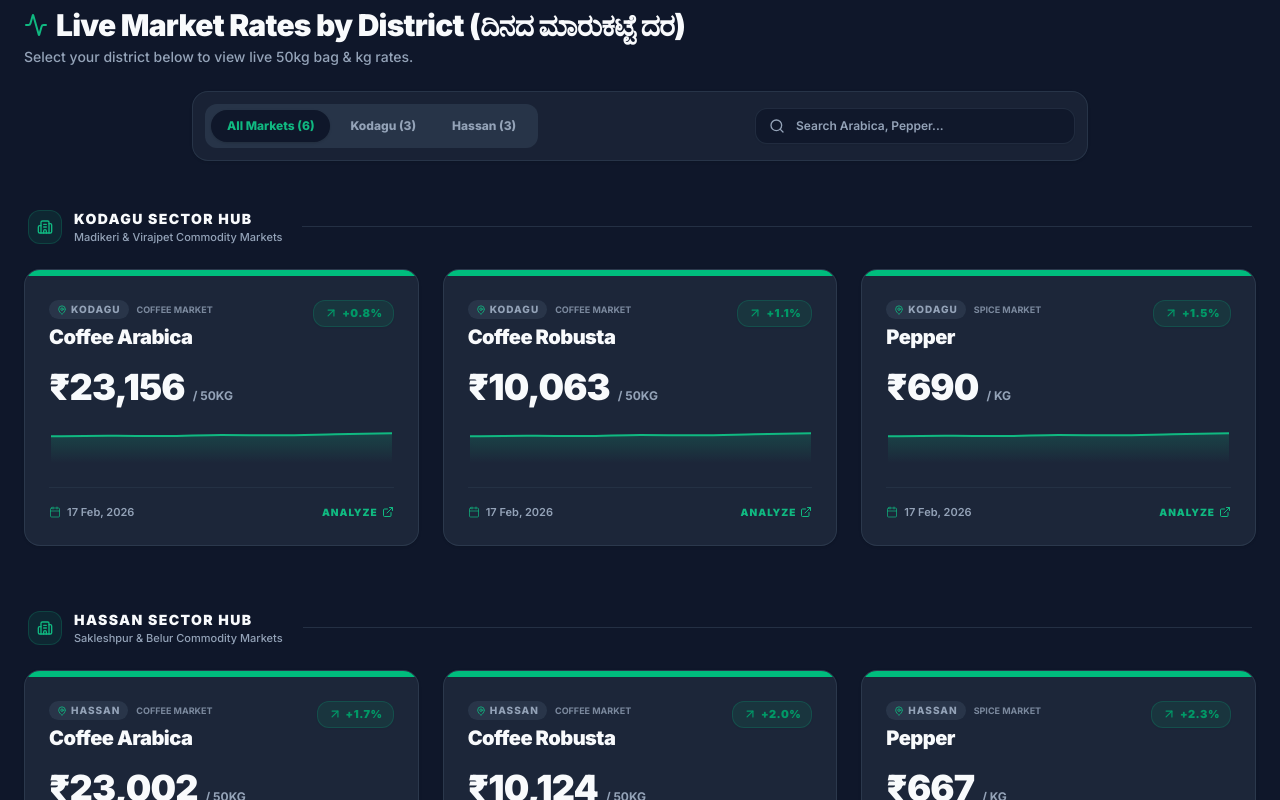
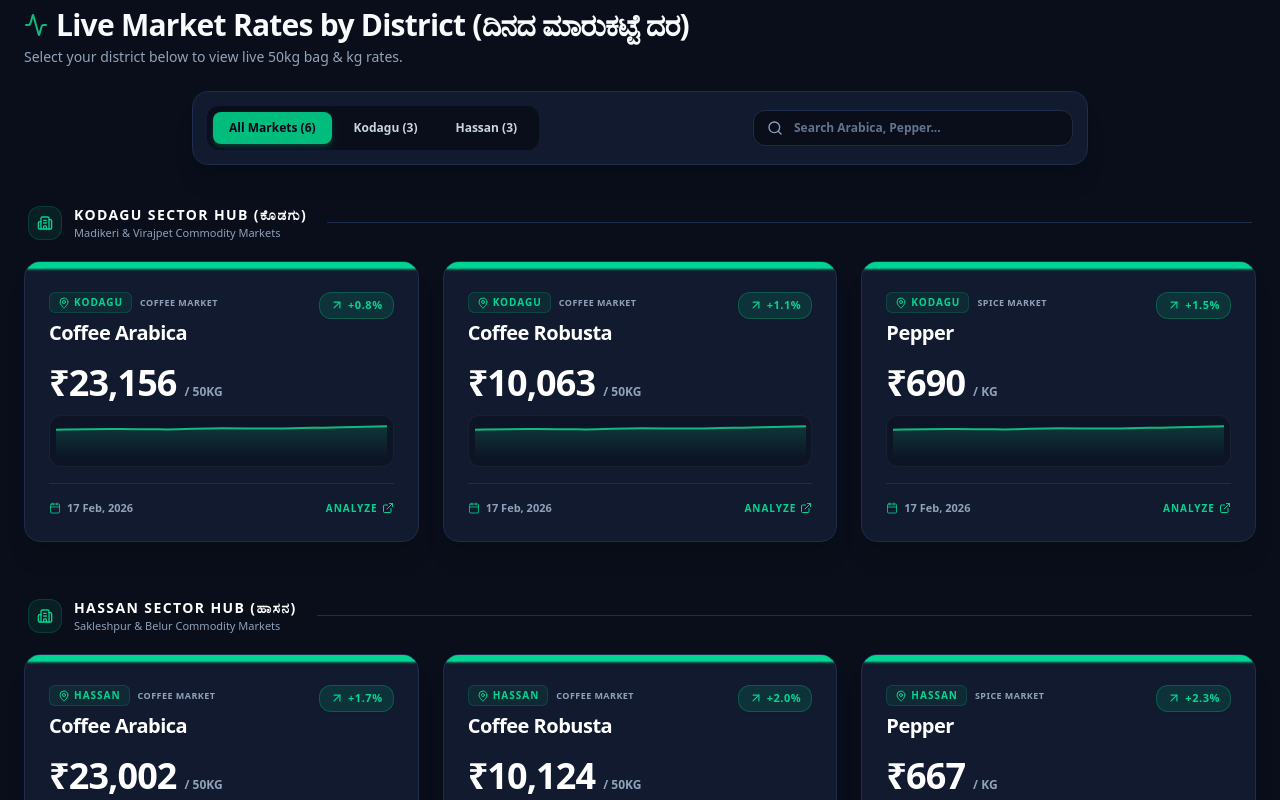
Before and after one commit to preethamamin22/Daily-Market-Prices-Of-Coffee-And-Pepper, a Next.js app: page / in a window 1280 px wide. Shown: the part 1280-2080 px from the top of the page. Built offline with nearby package versions, Linux system fonts and the light colour scheme; no server answers; the database is empty.

Commit message:
fix(css): enforce explicit dark emerald color utilities and wipe build cache

```diff
--- a/src/app/globals.css
+++ b/src/app/globals.css
@@ -2,50 +2,12 @@
 
 @plugin "tailwindcss-animate";
 
-@custom-variant dark (&:is(.dark *));
-
-@theme {
-  --font-sans: var(--font-sans), system-ui, -apple-system, sans-serif;
-
-  --color-background: #0f172a;
-  --color-foreground: #f8fafc;
-
-  --color-card: #1e293b;
-  --color-card-foreground: #f8fafc;
-
-  --color-popover: #1e293b;
-  --color-popover-foreground: #f8fafc;
-
-  --color-primary: #10b981;
-  --color-primary-foreground: #022c22;
-
-  --color-secondary: #0f766e;
-  --color-secondary-foreground: #ffffff;
-
-  --color-muted: #334155;
-  --color-muted-foreground: #94a3b8;
-
-  --color-accent: #047857;
-  --color-accent-foreground: #ffffff;
-
-  --color-destructive: #f43f5e;
-  --color-destructive-foreground: #ffffff;
-
-  --color-border: #334155;
-  --color-input: #334155;
-  --color-ring: #10b981;
-
-  --radius-lg: 1rem;
-  --radius-md: 0.75rem;
-  --radius-sm: 0.5rem;
-}
-
 :root {
-  --background: #0b1329;
+  --background: #090e1a;
   --foreground: #f8fafc;
-  --card: #131f37;
+  --card: #111a2e;
   --card-foreground: #f8fafc;
-  --popover: #131f37;
+  --popover: #111a2e;
   --popover-foreground: #f8fafc;
   --primary: #10b981;
   --primary-foreground: #022c22;
@@ -57,42 +19,53 @@
   --accent-foreground: #ffffff;
   --destructive: #f43f5e;
   --destructive-foreground: #ffffff;
-  --border: #1e293b;
-  --input: #1e293b;
+  --border: #1e2d4a;
+  --input: #1e2d4a;
   --ring: #10b981;
   --radius: 1rem;
 }
 
-/* Custom visual utilities */
-.glass-panel {
-  background: rgba(19, 31, 55, 0.85);
-  backdrop-filter: blur(16px);
-  -webkit-backdrop-filter: blur(16px);
-  border: 1px solid rgba(255, 255, 255, 0.1);
+@theme {
+  --color-background: var(--background);
+  --color-foreground: var(--foreground);
+  --color-card: var(--card);
+  --color-card-foreground: var(--card-foreground);
+  --color-popover: var(--popover);
+  --color-popover-foreground: var(--popover-foreground);
+  --color-primary: var(--primary);
+  --color-primary-foreground: var(--primary-foreground);
+  --color-secondary: var(--secondary);
+  --color-secondary-foreground: var(--secondary-foreground);
+  --color-muted: var(--muted);
+  --color-muted-foreground: var(--muted-foreground);
+  --color-accent: var(--accent);
+  --color-accent-foreground: var(--accent-foreground);
+  --color-destructive: var(--destructive);
+  --color-destructive-foreground: var(--destructive-foreground);
+  --color-border: var(--border);
+  --color-input: var(--input);
+  --color-ring: var(--ring);
 }
 
-.gradient-text {
-  background: linear-gradient(135deg, #10b981 0%, #38bdf8 50%, #a855f7 100%);
-  -webkit-background-clip: text;
-  -webkit-text-fill-color: transparent;
+body {
+  background-color: #090e1a !important;
+  color: #f8fafc !important;
+  font-family: system-ui, -apple-system, BlinkMacSystemFont, 'Segoe UI', Roboto, Oxygen, Ubuntu, Cantarell, sans-serif;
+  min-height: 100vh;
 }
 
-.hero-glow {
-  background: radial-gradient(circle at 50% 0%, rgba(16, 185, 129, 0.15) 0%, rgba(11, 19, 41, 0) 70%);
-}
-
-/* Custom scrollbar */
+/* Global scrollbar */
 ::-webkit-scrollbar {
   width: 8px;
   height: 8px;
 }
 
 ::-webkit-scrollbar-track {
-  background: #0b1329;
+  background: #090e1a;
 }
 
 ::-webkit-scrollbar-thumb {
-  background: #1e293b;
+  background: #1e2d4a;
   border-radius: 9999px;
 }
 
--- a/src/components/PriceCard.tsx
+++ b/src/components/PriceCard.tsx
@@ -33,34 +33,34 @@ export function PriceCard({ commodity, district, price, unit, date, previousPric
             whileTap={{ scale: 0.98 }}
             className="group"
         >
-            <Card className="relative overflow-hidden border border-border/70 bg-card/90 backdrop-blur-lg rounded-2xl shadow-sm hover:shadow-xl hover:border-primary/40 transition-all duration-300">
-                {/* Subtle top accent bar */}
+            <Card className="relative overflow-hidden border border-[#1e2d4a] bg-[#111a2e] backdrop-blur-xl rounded-2xl shadow-xl hover:shadow-2xl hover:border-emerald-500/50 transition-all duration-300">
+                {/* Glowing top accent line */}
                 <div className={`h-1.5 w-full ${
-                    trend === "up" ? "bg-emerald-500" : trend === "down" ? "bg-rose-500" : "bg-primary/40"
+                    trend === "up" ? "bg-emerald-400 shadow-sm shadow-emerald-400" : trend === "down" ? "bg-rose-500" : "bg-emerald-500/40"
                 }`} />
 
-                <CardContent className="p-6">
+                <CardContent className="p-5 sm:p-6">
                     {/* Header Row */}
                     <div className="flex justify-between items-start gap-2 mb-4">
                         <div>
-                            <div className="flex items-center gap-2 mb-1">
-                                <span className="text-[10px] font-extrabold uppercase tracking-widest text-muted-foreground flex items-center gap-1 bg-muted/60 px-2 py-0.5 rounded-md">
-                                    <MapPin className="h-2.5 w-2.5 text-primary" />
+                            <div className="flex items-center gap-2 mb-1.5">
+                                <span className="text-[10px] font-black uppercase tracking-widest text-emerald-400 bg-emerald-500/10 border border-emerald-500/20 px-2 py-0.5 rounded-md flex items-center gap-1">
+                                    <MapPin className="h-3 w-3 text-emerald-400" />
                                     {district}
                                 </span>
-                                <span className="text-[9px] font-bold text-muted-foreground/80 uppercase">
+                                <span className="text-[9px] font-bold text-slate-400 uppercase tracking-wider">
                                     {categoryBadge}
                                 </span>
                             </div>
-                            <h3 className="text-xl font-black capitalize tracking-tight text-foreground group-hover:text-primary transition-colors">
+                            <h3 className="text-xl font-black capitalize tracking-tight text-white group-hover:text-emerald-400 transition-colors">
                                 {formattedCommodity.toLowerCase()}
                             </h3>
                         </div>
 
                         <div className={`text-[11px] font-black uppercase tracking-wider px-2.5 py-1 rounded-xl flex items-center gap-1 shadow-xs border ${
-                            trend === "up" ? "bg-emerald-500/10 text-emerald-600 dark:text-emerald-400 border-emerald-500/20" :
-                            trend === "down" ? "bg-rose-500/10 text-rose-600 dark:text-rose-400 border-rose-500/20" :
-                            "bg-muted text-muted-foreground border-border/50"
+                            trend === "up" ? "bg-emerald-500/15 text-emerald-400 border-emerald-500/30" :
+                            trend === "down" ? "bg-rose-500/15 text-rose-400 border-rose-500/30" :
+                            "bg-slate-800 text-slate-300 border-slate-700"
                         }`}>
                             {trend === "up" && <ArrowUpRight className="h-3.5 w-3.5" />}
                             {trend === "down" && <ArrowDownRight className="h-3.5 w-3.5" />}
@@ -70,29 +70,29 @@ export function PriceCard({ commodity, district, price, unit, date, previousPric
                     </div>
 
                     {/* Price display */}
-                    <div className="flex items-baseline gap-2 mb-4">
-                        <span className="text-4xl font-black tracking-tight text-foreground">
+                    <div className="flex items-baseline gap-2 mb-3">
+                        <span className="text-3xl sm:text-4xl font-black tracking-tight text-white">
                             ₹{price.toLocaleString()}
                         </span>
-                        <span className="text-xs font-bold text-muted-foreground uppercase">
+                        <span className="text-xs font-bold text-slate-400 uppercase">
                             / {unit}
                         </span>
                     </div>
 
                     {/* Sparkline mini trend chart */}
-                    <div className="mb-4 pt-1 pb-1">
-                        <SparklineChart isUp={trend !== "down"} data={sparklineData} height={40} />
+                    <div className="mb-4 pt-1 pb-1 bg-[#090e1a]/40 rounded-xl p-1 border border-white/5">
+                        <SparklineChart isUp={trend !== "down"} data={sparklineData} height={42} />
                     </div>
 
                     {/* Footer bar */}
-                    <div className="flex items-center justify-between pt-4 border-t border-border/40">
-                        <div className="flex items-center gap-1.5 text-[11px] text-muted-foreground font-semibold">
-                            <Calendar className="h-3 w-3 text-primary/70" />
+                    <div className="flex items-center justify-between pt-4 border-t border-[#1e2d4a]">
+                        <div className="flex items-center gap-1.5 text-[11px] text-slate-400 font-bold">
+                            <Calendar className="h-3 w-3 text-emerald-400/80" />
                             {format(new Date(date), "dd MMM, yyyy")}
                         </div>
                         <Link
                             href={`/history?commodity=${commodity}&district=${district}`}
-                            className="text-[10px] font-black uppercase tracking-widest text-primary group-hover:underline flex items-center gap-1"
+                            className="text-[10px] font-black uppercase tracking-widest text-emerald-400 hover:text-emerald-300 group-hover:underline flex items-center gap-1"
                         >
                             <span>Analyze</span>
                             <ExternalLink className="h-3 w-3" />
--- a/src/components/PriceList.tsx
+++ b/src/components/PriceList.tsx
@@ -3,7 +3,7 @@
 import { useState } from "react";
 import { PriceCard } from "./PriceCard";
 import { Input } from "@/components/ui/input";
-import { Search, X, SlidersHorizontal, Building2, Layers } from "lucide-react";
+import { Search, X, SlidersHorizontal, Building2 } from "lucide-react";
 import { motion, AnimatePresence } from "framer-motion";
 import { PriceData, PriceListProps } from "@/types/price";
 
@@ -40,37 +40,37 @@ export function PriceList({ initialPrices, prevPrices }: PriceListProps) {
     };
 
     return (
-        <div className="space-y-12">
+        <div className="space-y-10">
             {/* Filter & Search Bar */}
-            <div className="flex flex-col md:flex-row items-center justify-between gap-4 max-w-4xl mx-auto bg-card/70 backdrop-blur-xl p-3 rounded-2xl border border-border/60 shadow-sm">
+            <div className="flex flex-col md:flex-row items-center justify-between gap-4 max-w-4xl mx-auto bg-[#111a2e] p-3.5 rounded-2xl border border-[#1e2d4a] shadow-xl">
                 {/* Sector Switch Tabs */}
-                <div className="flex items-center gap-1 bg-muted/60 p-1.5 rounded-xl w-full md:w-auto">
+                <div className="flex items-center gap-1.5 bg-[#090e1a] p-1.5 rounded-xl w-full md:w-auto overflow-x-auto no-scrollbar">
                     <button
                         onClick={() => setActiveSector("ALL")}
-                        className={`flex-1 md:flex-none px-4 py-2 text-xs font-extrabold rounded-lg transition-all ${
+                        className={`flex-1 md:flex-none px-4 py-2 text-xs font-black rounded-lg transition-all ${
                             activeSector === "ALL"
-                                ? "bg-background text-primary shadow-sm"
-                                : "text-muted-foreground hover:text-foreground"
+                                ? "bg-emerald-500 text-slate-950 shadow-md shadow-emerald-500/20"
+                                : "text-slate-300 hover:text-white hover:bg-white/5"
                         }`}
                     >
                         All Markets ({initialPrices.length})
                     </button>
                     <button
                         onClick={() => setActiveSector("KODAGU")}
-                        className={`flex-1 md:flex-none px-4 py-2 text-xs font-extrabold rounded-lg transition-all ${
+                        className={`flex-1 md:flex-none px-4 py-2 text-xs font-black rounded-lg transition-all ${
                             activeSector === "KODAGU"
-                                ? "bg-background text-primary shadow-sm"
-                                : "text-muted-foreground hover:text-foreground"
+                                ? "bg-emerald-500 text-slate-950 shadow-md shadow-emerald-500/20"
+                                : "text-slate-300 hover:text-white hover:bg-white/5"
                         }`}
                     >
                         Kodagu ({initialPrices.filter(p => p.district === "KODAGU").length})
                     </button>
                     <button
                         onClick={() => setActiveSector("HASSAN")}
-                        className={`flex-1 md:flex-none px-4 py-2 text-xs font-extrabold rounded-lg transition-all ${
+                        className={`flex-1 md:flex-none px-4 py-2 text-xs font-black rounded-lg transition-all ${
                             activeSector === "HASSAN"
-                                ? "bg-background text-primary shadow-sm"
-                                : "text-muted-foreground hover:text-foreground"
+                                ? "bg-emerald-500 text-slate-950 shadow-md shadow-emerald-500/20"
+                                : "text-slate-300 hover:text-white hover:bg-white/5"
                         }`}
                     >
                         Hassan ({initialPrices.filter(p => p.district === "HASSAN").length})
@@ -79,20 +79,20 @@ export function PriceList({ initialPrices, prevPrices }: PriceListProps) {
 
                 {/* Search Input */}
                 <div className="relative w-full md:w-80">
-                    <Search className="absolute left-3.5 top-1/2 -translate-y-1/2 h-4 w-4 text-muted-foreground z-10" />
+                    <Search className="absolute left-3.5 top-1/2 -translate-y-1/2 h-4 w-4 text-slate-400 z-10" />
                     <Input
                         type="text"
                         placeholder="Search Arabica, Pepper..."
-                        className="pl-10 pr-10 py-2.5 rounded-xl border border-border/50 bg-background/80 shadow-xs focus:ring-2 focus:ring-primary/20 focus:border-primary transition-all text-xs font-semibold"
+                        className="pl-10 pr-10 py-2.5 rounded-xl border border-[#1e2d4a] bg-[#090e1a] text-white shadow-xs focus:ring-2 focus:ring-emerald-500 focus:border-emerald-500 transition-all text-xs font-bold placeholder:text-slate-500"
                         value={searchQuery}
                         onChange={(e) => setSearchQuery(e.target.value)}
                     />
                     {searchQuery && (
                         <button
                             onClick={() => setSearchQuery("")}
-                            className="absolute right-3 top-1/2 -translate-y-1/2 p-1 hover:bg-muted rounded-md transition-colors z-10"
+                            className="absolute right-3 top-1/2 -translate-y-1/2 p-1 hover:bg-slate-800 rounded-md transition-colors z-10"
                         >
-                            <X className="h-3.5 w-3.5 text-muted-foreground" />
+                            <X className="h-3.5 w-3.5 text-slate-400" />
                         </button>
                     )}
                 </div>
@@ -103,16 +103,16 @@ export function PriceList({ initialPrices, prevPrices }: PriceListProps) {
                 <motion.div
                     initial={{ opacity: 0, scale: 0.95 }}
                     animate={{ opacity: 1, scale: 1 }}
-                    className="text-center py-20 border border-dashed border-border/80 rounded-3xl bg-muted/20 max-w-xl mx-auto p-8"
+                    className="text-center py-16 border border-dashed border-[#1e2d4a] rounded-3xl bg-[#111a2e] max-w-xl mx-auto p-8"
                 >
-                    <div className="h-12 w-12 rounded-full bg-primary/10 text-primary mx-auto flex items-center justify-center mb-4">
+                    <div className="h-12 w-12 rounded-full bg-emerald-500/10 text-emerald-400 mx-auto flex items-center justify-center mb-4 border border-emerald-500/20">
                         <SlidersHorizontal className="h-6 w-6" />
                     </div>
-                    <p className="text-sm font-extrabold uppercase tracking-widest text-muted-foreground mb-1">No Matching Commodities</p>
-                    <p className="text-xs text-muted-foreground mb-6 font-medium">No market prices found for &quot;{searchQuery}&quot; in {activeSector} sector.</p>
+                    <p className="text-sm font-black uppercase tracking-widest text-slate-200 mb-1">No Matching Commodities</p>
+                    <p className="text-xs text-slate-400 mb-6 font-medium">No market prices found for &quot;{searchQuery}&quot; in {activeSector} sector.</p>
                     <button
                         onClick={() => { setSearchQuery(""); setActiveSector("ALL"); }}
-                        className="px-5 py-2.5 bg-primary text-primary-foreground rounded-xl text-xs font-black uppercase tracking-wider hover:opacity-90 transition-opacity shadow-sm"
+                        className="px-5 py-2.5 bg-emerald-500 text-slate-950 rounded-xl text-xs font-black uppercase tracking-wider hover:bg-emerald-400 transition-colors shadow-md"
                     >
                         Reset All Filters
                     </button>
@@ -128,19 +128,19 @@ export function PriceList({ initialPrices, prevPrices }: PriceListProps) {
                         initial="hidden"
                         animate="visible"
                         exit={{ opacity: 0 }}
-                        className="space-y-6"
+                        className="space-y-5"
                     >
                         <div className="flex items-center gap-3 px-1">
-                            <div className="p-2 rounded-xl bg-primary/10 text-primary border border-primary/20">
+                            <div className="p-2 rounded-xl bg-emerald-500/10 text-emerald-400 border border-emerald-500/20">
                                 <Building2 className="h-4 w-4" />
                             </div>
                             <div>
-                                <h2 className="text-sm font-black uppercase tracking-widest text-foreground">
-                                    Kodagu Sector Hub
+                                <h2 className="text-sm font-black uppercase tracking-widest text-white">
+                                    Kodagu Sector Hub (ಕೊಡಗು)
                                 </h2>
-                                <p className="text-[11px] text-muted-foreground font-medium">Madikeri & Virajpet Commodity Markets</p>
+                                <p className="text-[11px] text-slate-400 font-medium">Madikeri & Virajpet Commodity Markets</p>
                             </div>
-                            <div className="flex-1 h-[1px] bg-border/60 ml-2" />
+                            <div className="flex-1 h-[1px] bg-[#1e2d4a] ml-2" />
                         </div>
                         <motion.div layout className="grid grid-cols-1 sm:grid-cols-2 lg:grid-cols-3 gap-6">
                             {kodaguPrices.map((p: PriceData) => (
@@ -165,19 +165,19 @@ export function PriceList({ initialPrices, prevPrices }: PriceListProps) {
                         initial="hidden"
                         animate="visible"
                         exit={{ opacity: 0 }}
-                        className="space-y-6 pt-4"
+                        className="space-y-5 pt-4"
                     >
                         <div className="flex items-center gap-3 px-1">
-                            <div className="p-2 rounded-xl bg-primary/10 text-primary border border-primary/20">
+                            <div className="p-2 rounded-xl bg-emerald-500/10 text-emerald-400 border border-emerald-500/20">
                                 <Building2 className="h-4 w-4" />
                             </div>
                             <div>
-                                <h2 className="text-sm font-black uppercase tracking-widest text-foreground">
-                                    Hassan Sector Hub
+                                <h2 className="text-sm font-black uppercase tracking-widest text-white">
+                                    Hassan Sector Hub (ಹಾಸನ)
                                 </h2>
-                                <p className="text-[11px] text-muted-foreground font-medium">Sakleshpur & Belur Commodity Markets</p>
+                                <p className="text-[11px] text-slate-400 font-medium">Sakleshpur & Belur Commodity Markets</p>
                             </div>
-                            <div className="flex-1 h-[1px] bg-border/60 ml-2" />
+                            <div className="flex-1 h-[1px] bg-[#1e2d4a] ml-2" />
                         </div>
                         <motion.div layout className="grid grid-cols-1 sm:grid-cols-2 lg:grid-cols-3 gap-6">
                             {hassanPrices.map((p: PriceData) => (
```
